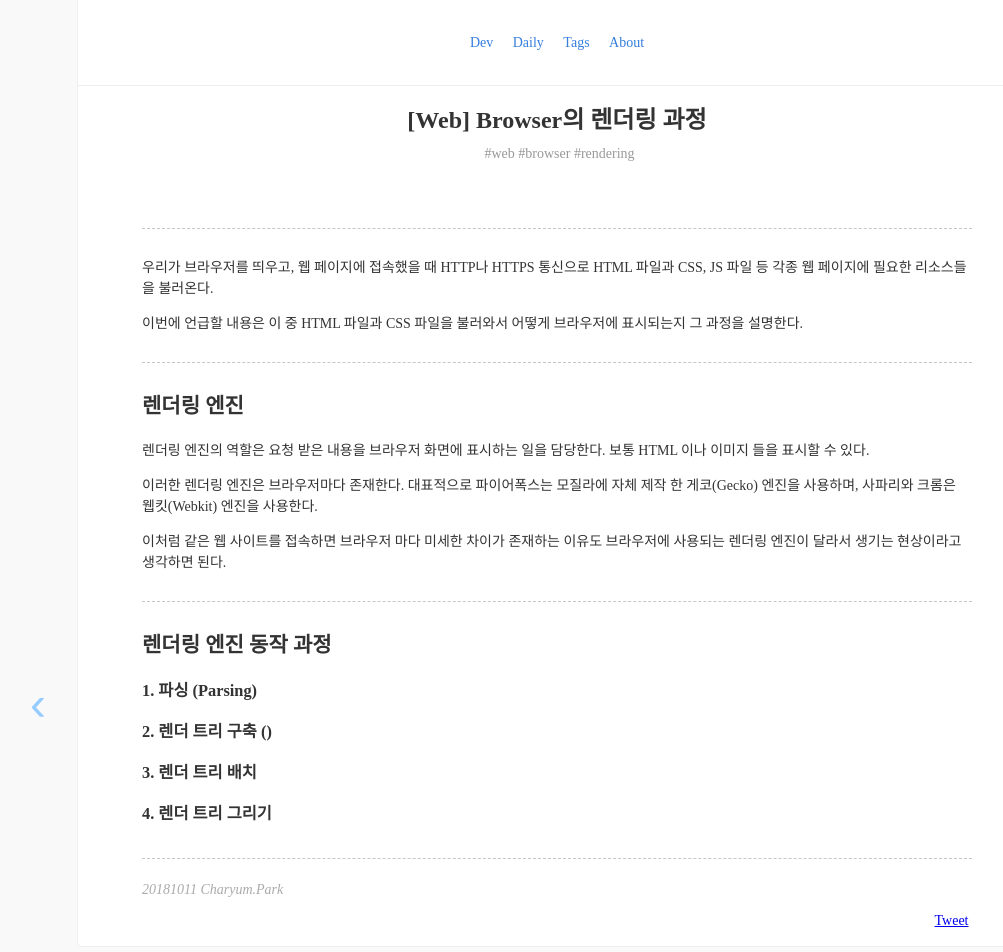
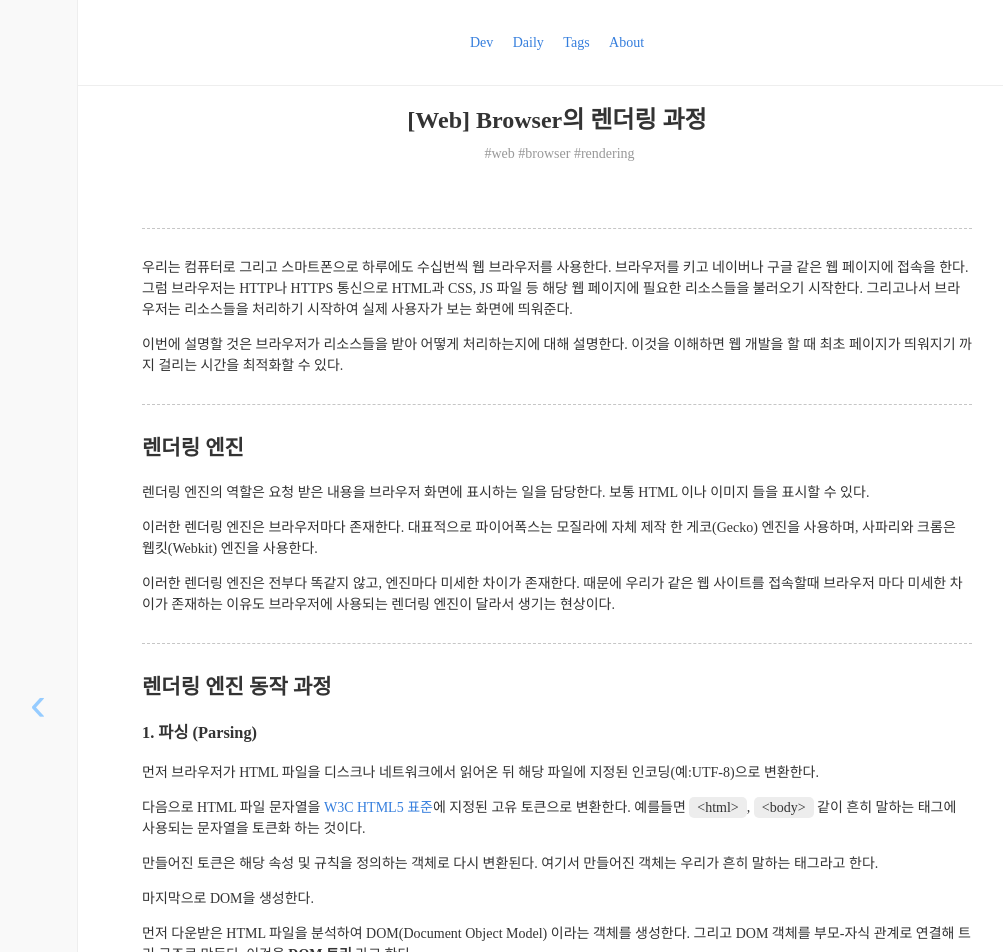
Before and after one commit to ryum91/ryum91.github.com, a Jekyll site: the page built from _posts/dev31/2018-10-11-36.md, in a window 1280 px wide and 1400 px high, scrolled down 192 px. Shown: the top 952 px of the window, without its empty margins (83-1086 px from the left). Built offline with Jekyll 4.4.1, drawn with Linux system fonts in a browser that asks for light colours; nearby versions of some CDN libraries; some web fonts are replaced; comment, search, counter and statistics services are not loaded; some of the changed text lies outside the part shown.

Commit message:
[Post] 2018-10-11-36

```diff
--- a/_posts/dev31/2018-10-11-36.md
+++ b/_posts/dev31/2018-10-11-36.md
@@ -3,14 +3,18 @@ title: "[Web] Browser의 렌더링 과정"
 date: 2018-10-11 09:00:00 +0900
 comments: true
 category: dev
+sub: etc
 tags: [web, browser, rendering]
 ---
 
-우리가 브라우저를 띄우고, 웹 페이지에 접속했을 때 HTTP나 HTTPS 통신으로
-HTML 파일과 CSS, JS 파일 등 각종 웹 페이지에 필요한 리소스들을 불러온다.
+우리는 컴퓨터로 그리고 스마트폰으로 하루에도 수십번씩 웹 브라우저를 사용한다.
+브라우저를 키고 네이버나 구글 같은 웹 페이지에 접속을 한다.
+그럼 브라우저는 HTTP나 HTTPS 통신으로
+HTML과 CSS, JS 파일 등 해당 웹 페이지에 필요한 리소스들을 불러오기 시작한다.
+그리고나서 브라우저는 리소스들을 처리하기 시작하여 실제 사용자가 보는 화면에 띄워준다.
 
-이번에 언급할 내용은 이 중 HTML 파일과 CSS 파일을 불러와서
-어떻게 브라우저에 표시되는지 그 과정을 설명한다.
+이번에 설명할 것은 브라우저가 리소스들을 받아 어떻게 처리하는지에 대해 설명한다.
+이것을 이해하면 웹 개발을 할 때 최초 페이지가 띄워지기 까지 걸리는 시간을 최적화할 수 있다.
 
 ---
 
@@ -23,17 +27,57 @@ HTML 파일과 CSS, JS 파일 등 각종 웹 페이지에 필요한 리소스들
 대표적으로 파이어폭스는 모질라에 자체 제작 한 게코(Gecko) 엔진을 사용하며,
 사파리와 크롬은 웹킷(Webkit) 엔진을 사용한다.
 
-이처럼 같은 웹 사이트를 접속하면 브라우저 마다 미세한 차이가 존재하는 이유도
-브라우저에 사용되는 렌더링 엔진이 달라서 생기는 현상이라고 생각하면 된다.
+이러한 렌더링 엔진은 전부다 똑같지 않고, 엔진마다 미세한 차이가 존재한다.
+때문에 우리가 같은 웹 사이트를 접속할때 브라우저 마다 미세한 차이가 존재하는 이유도
+브라우저에 사용되는 렌더링 엔진이 달라서 생기는 현상이다.
 
 ---
 
 ## 렌더링 엔진 동작 과정
 
 ### 1. 파싱 (Parsing)
+먼저 브라우저가 HTML 파일을 디스크나 네트워크에서 읽어온 뒤 해당 파일에 지정된 인코딩(예:UTF-8)으로 변환한다.
 
-### 2. 렌더 트리 구축 ()
+다음으로 HTML 파일 문자열을 [W3C HTML5 표준](https://www.w3.org/TR/html5/)에 지정된 고유 토큰으로 변환한다.
+예를들면 `<html>`, `<body>` 같이 흔히 말하는 태그에 사용되는 문자열을 토큰화 하는 것이다.
 
-### 3. 렌더 트리 배치
+만들어진 토큰은 해당 속성 및 규칙을 정의하는 객체로 다시 변환된다.
+여기서 만들어진 객체는 우리가 흔히 말하는 태그라고 한다.
 
-### 4. 렌더 트리 그리기
+마지막으로 DOM을 생성한다.
+
+먼저 다운받은 HTML 파일을 분석하여 DOM(Document Object Model) 이라는 객체를 생성한다.
+그리고 DOM 객체를 부모-자식 관계로 연결해 트리 구조로 만든다.
+이것을 **DOM 트리** 라고 한다.
+
+<br/>
+
+<p class="center"><img class="radius center" style="width:40rem;" src="/dev/36/dom-tree.png"></p>
+
+<p class="center desc">DOM 트리</p>
+
+<br>
+
+하지만 HTML 파일에는 이러한 DOM 객체만 존재하는건 아니다.
+`<script>`, `<link>`, `<img>` 같은 자바스크립트나 CSS 파일, 이미지 파일도 존재할 수 있다.
+이러한 리소스들도 파싱 단계에서 모두 요청하여 다운을 받는다.
+
+그 중에서 `<style>` 태그로 CSS가 인라인으로 있거나, 별도의 CSS 파일을 다운 받으면
+파싱 단계에서 CSS 또한 분석하여 트리 구조로 만든다.
+이것은 **CSSOM 트리** 라고 한다.
+
+<br/>
+
+<p class="center"><img class="radius center" style="width:40rem;" src="/dev/36/cssom-tree.png"></p>
+
+<p class="center desc">CSSOM 트리</p>
+
+<br>
+
+### 2. 스타일 (Style)
+
+### 3. 레이아웃 (Layout)
+
+### 4. 페인트 (Paint)
+
+### 5. 합성 및 렌더 (Composite & Render)
```
